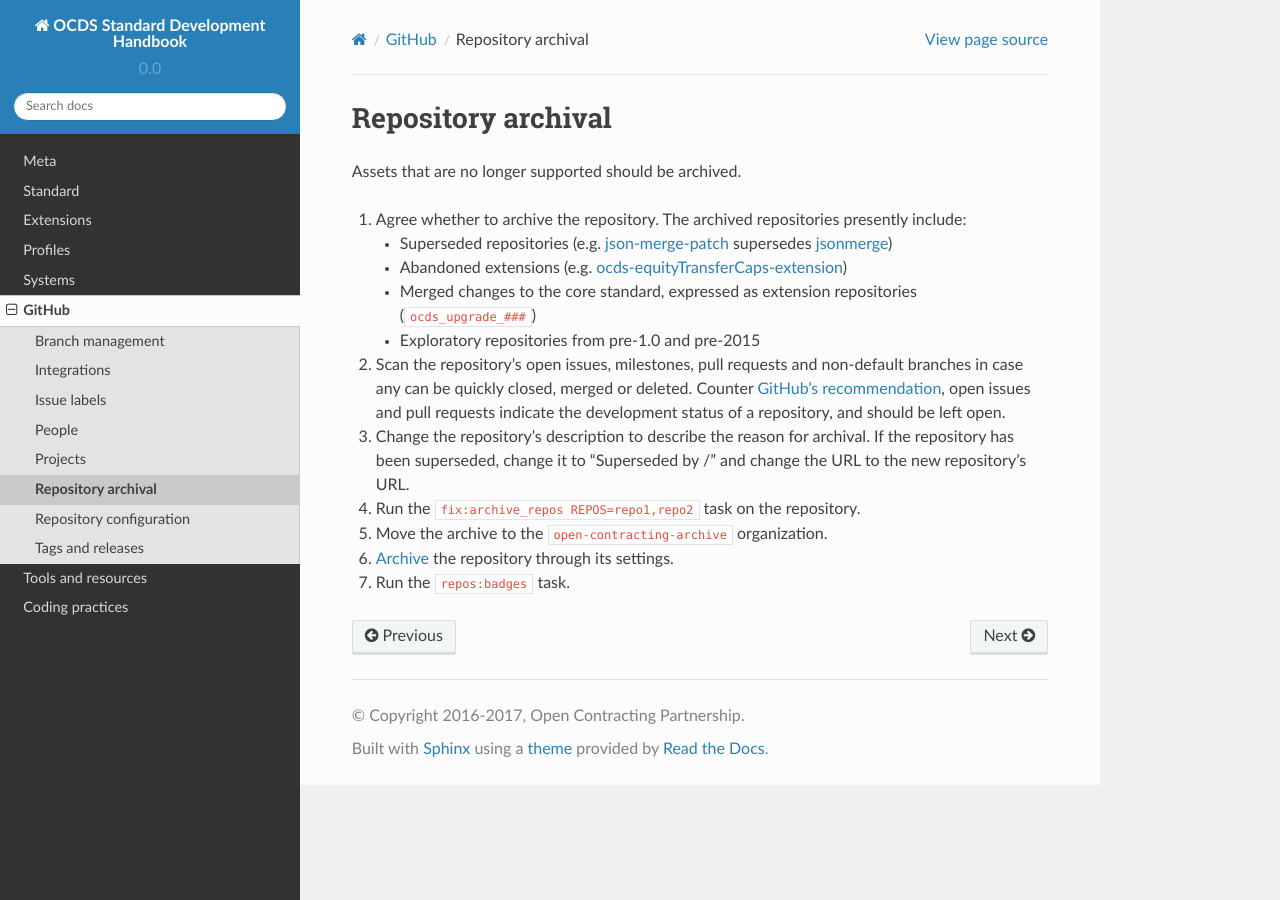
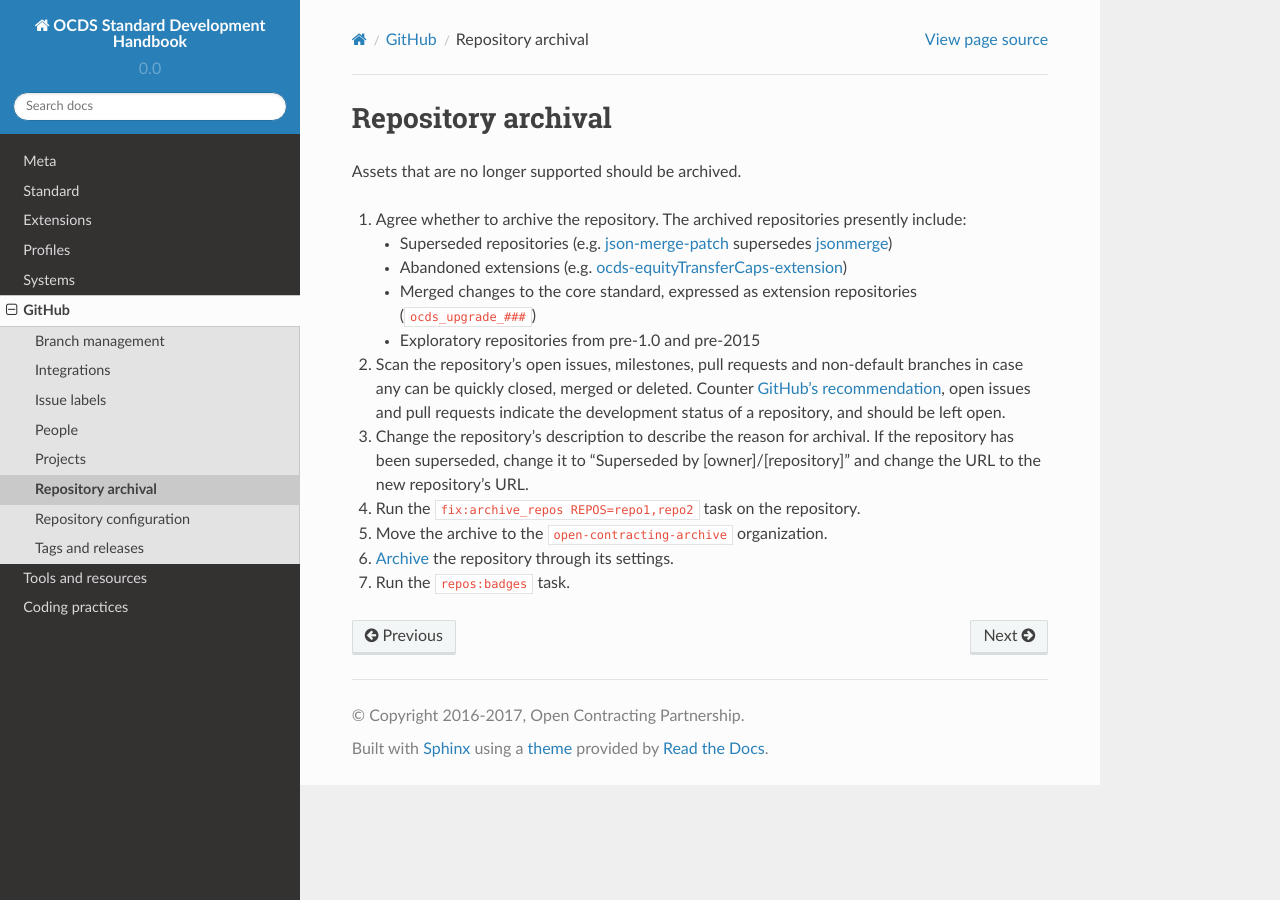
Before and after one commit to open-contracting/standard-development-handbook, a Sphinx documentation site: the page built from docs/github/repository_archival.md, in a window 1280 px wide. Built offline with Sphinx 7.4.7 and the Read the Docs theme 2.0.0, drawn with Linux system fonts in a browser that asks for light colours.

Commit message:
Fix angle brackets

```diff
--- a/docs/github/repository_archival.md
+++ b/docs/github/repository_archival.md
@@ -8,7 +8,7 @@ Assets that are no longer supported should be archived.
     * Merged changes to the core standard, expressed as extension repositories (`ocds_upgrade_###`)
     * Exploratory repositories from pre-1.0 and pre-2015
 1. Scan the repository's open issues, milestones, pull requests and non-default branches in case any can be quickly closed, merged or deleted. Counter [GitHub's recommendation](https://help.github.com/articles/about-archiving-repositories/), open issues and pull requests indicate the development status of a repository, and should be left open.
-1. Change the repository's description to describe the reason for archival. If the repository has been superseded, change it to "Superseded by <owner>/<repository>" and change the URL to the new repository's URL.
+1. Change the repository's description to describe the reason for archival. If the repository has been superseded, change it to "Superseded by [owner]/[repository]" and change the URL to the new repository's URL.
 1. Run the [`fix:archive_repos REPOS=repo1,repo2`](https://github.com/open-contracting/standard-maintenance-scripts#change-github-repository-configuration) task on the repository.
 1. Move the archive to the `open-contracting-archive` organization.
 1. [Archive](https://help.github.com/articles/about-archiving-repositories/) the repository through its settings.
```
